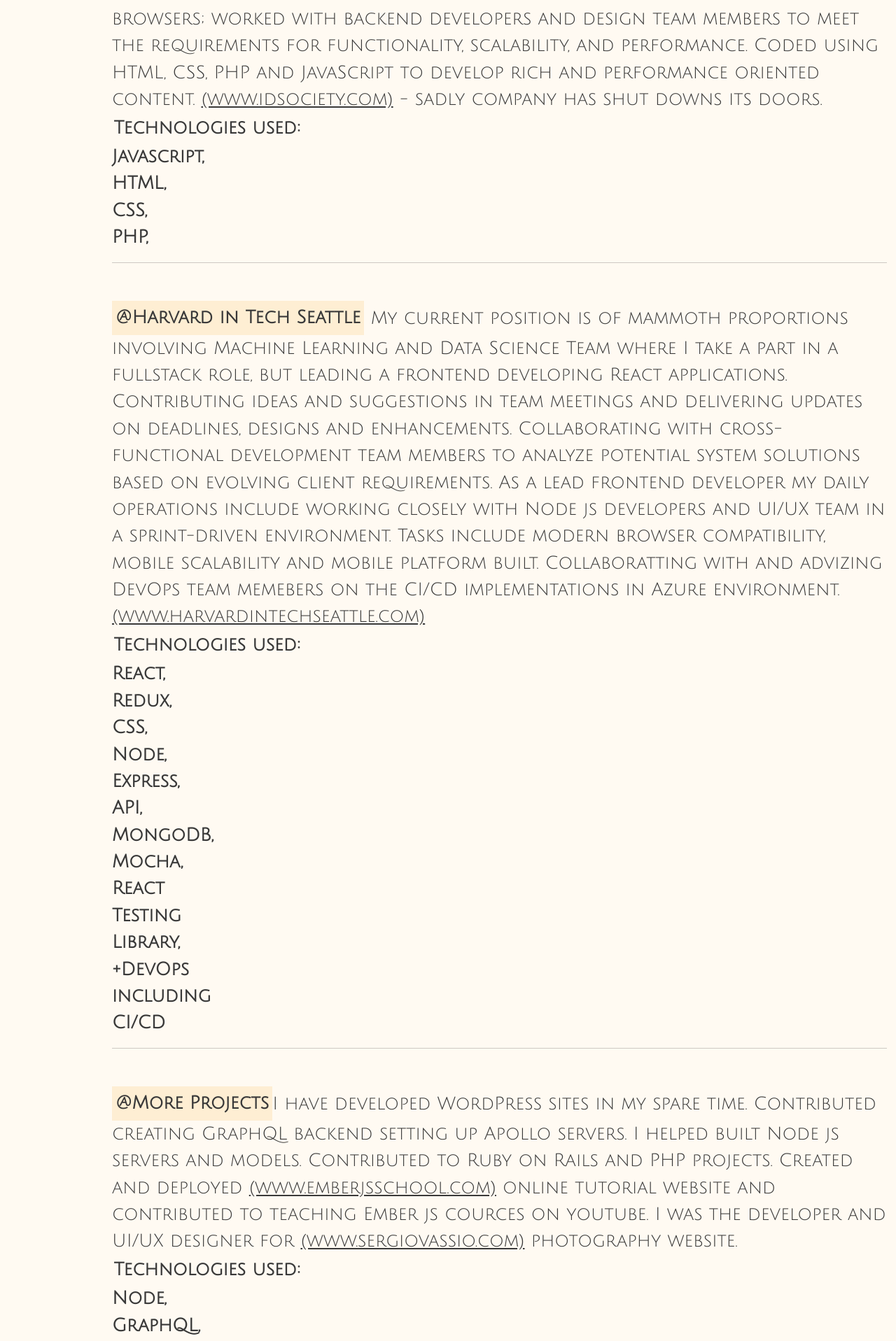
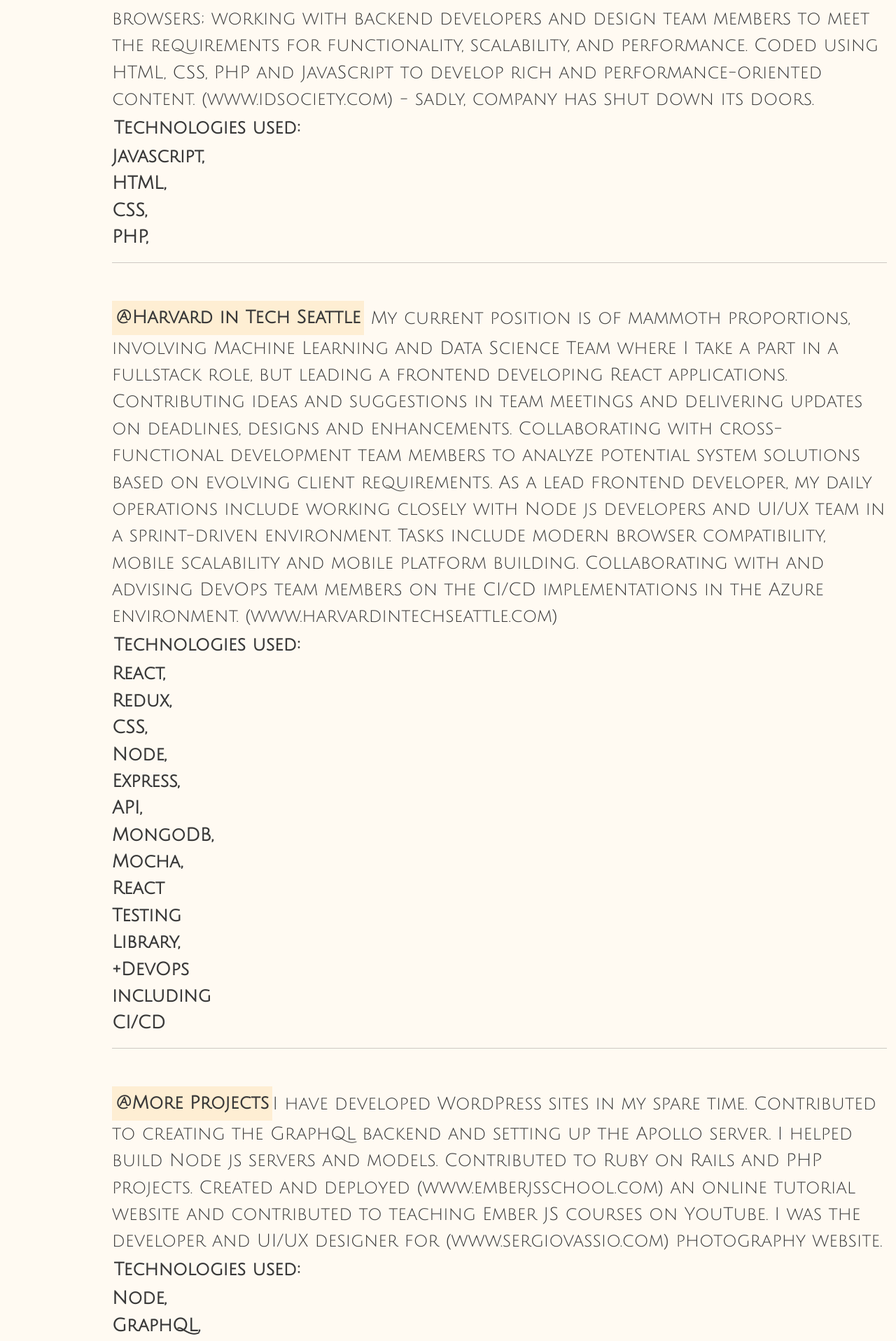
Before and after one commit to prkarpi/portfolio, a React (Create React App) app: page /projects in a window 1280 px wide. Shown: the part 663-2580 px from the top of the page at 70% size. Built offline with nearby package versions, Linux system fonts and the light colour scheme.

Commit message:
Updated Text/UI

```diff
--- a/src/pages/pageAbout.js
+++ b/src/pages/pageAbout.js
@@ -10,7 +10,7 @@
 
             <div className="about-page-paragraph">
             Hello! Shalom! Hola! Ciao! Привіт! Konnichiwa! Привет! Assalamu alaikum! Nǐ hǎo! Shikamoo!
-            <br/><br/>I am Serge. I am a Fullstack Developer residing in Denver, Colorado. I am passionate about developing software for the web, traveling, writing music, automotive techologies, photography and culture. Beginning in my teenage years I grew fond of computers and after reading a few thick books I found my first job creating websites writing HTML, CSS and PHP. Today I am still passionate about developing software for the web using modern techologies. I enjoy seeing my creativity come to life wether it is music, photography or developing software.
+            <br/><br/>I am Serge. I am a Fullstack Developer residing in Denver, Colorado. I am passionate about developing software for the web, traveling, writing music, automotive technologies, photography and culture. Beginning in my teenage years, I grew fond of computers and after reading a few thick books I found my first job creating websites writing HTML, CSS and PHP. Today I am still passionate about developing software for the web using modern technologies. I enjoy seeing my creativity come to life whether it is music, photography or developing software.
             <div className="about-page-paragraph-techologies"><b>Techologies and Stacks</b><hr/>
             <div className='about-page-paragraph-techologies-stack'>
                 <ul>
--- a/src/pages/pageEducation.js
+++ b/src/pages/pageEducation.js
@@ -13,10 +13,10 @@
         Attended and received a Bachelor's degree in Arts. Graduated with honors and an overall gpa of 3.4.
         <br/>
         <div className='company-background'>@Self-discipline, self-lerner</div><br/>
-        Beginning with an HTML book in the 2000's I have never quit the discipline of learning. My passion for software engineering grew from a basic HTML coding to a complex JavaScript development. Starting with PHP as my first backend environment it grew into Ruby on Rails. After that React and Node has taken a huge part of my interest and my primary to go tools. Today I am a JavaScript developer.
+        Beginning with an HTML book in the 2000's, I have never quit the discipline of learning. My passion for software engineering grew from basic HTML coding to complex JavaScript development. Starting with PHP as my first backend environment, it grew into Ruby on Rails. After that, React and Node have became a huge part of my interest and my primary to-go tools. Today I am a JavaScript developer.
         <br/>
         <div className='company-background'>@Davinci Coders</div><br/>
-        Attended and received a Ruby on Rails certification.
+        Attended and received a Ruby on Rails certificate.
         <br/>
         <div className='company-background'>@Continuing Education</div><br/>
         I am always striving to learn and conquer new technologies as much as needed to stay competitive.
--- a/src/pages/pagePortfolio.js
+++ b/src/pages/pagePortfolio.js
@@ -8,21 +8,21 @@
             <div className="page-header">Projects</div>
 
             <div className="about-page-paragraph">
-            <div className='company-background'>@IDSociety</div> My first employer at NYC firm allowed me to gain a collosal amount of knowledge and experience where our team worked with such names as New York Post Sports Section, Audemars Piguet, Hard Candy, Baltimore Ravens and more. As a lead frontend developer my daily operations included working cooperatively with client services, sales and design team in deadline-driven environment; produced websites compatible with multiple browsers; worked with backend developers and design team members to meet the requirements for functionality, scalability, and performance. Coded using HTML, CSS, PHP and JavaScript to develop rich and performance oriented content. <u>(www.idsociety.com)</u> - sadly company has shut downs its doors.
+            <div className='company-background'>@IDSociety</div> My first employer at NYC firm allowed me to gain a colossal amount of knowledge and experience where our team worked with such names as New York Post Sports Section, Audemars Piguet, Hard Candy, Baltimore Ravens and more. As a lead frontend developer, my daily operations included working cooperatively with client services, sales and design team in a deadline-driven environment; producing websites compatible with multiple browsers; working with backend developers and design team members to meet the requirements for functionality, scalability, and performance. Coded using HTML, CSS, PHP and JavaScript to develop rich and performance-oriented content. (www.idsociety.com) - sadly, company has shut down its doors.
             <div className="project-page-paragraph-techologies"><b>Technologies used:</b></div>
             <p className='projects-page-stack'>Javascript, HTML, CSS, PHP, </p>
             <hr/>
             </div>
 
             <div className="about-page-paragraph">
-            <div className='company-background'>@Harvard in Tech Seattle</div> My current position is of mammoth proportions involving Machine Learning and Data Science Team where I take a part in a fullstack role, but leading a frontend developing React applications. Contributing ideas and suggestions in team meetings and delivering updates on deadlines, designs and enhancements. Collaborating with cross-functional development team members to analyze potential system solutions based on evolving client requirements. As a lead frontend developer my daily operations include working closely with Node js developers and UI/UX team in a sprint-driven environment. Tasks include modern browser compatibility, mobile scalability and mobile platform built. Collaboratting with and advizing DevOps team memebers on the CI/CD implementations in Azure environment. <u>(www.harvardintechseattle.com)</u>
+            <div className='company-background'>@Harvard in Tech Seattle</div> My current position is of mammoth proportions, involving Machine Learning and Data Science Team where I take a part in a fullstack role, but leading a frontend developing React applications. Contributing ideas and suggestions in team meetings and delivering updates on deadlines, designs and enhancements. Collaborating with cross-functional development team members to analyze potential system solutions based on evolving client requirements. As a lead frontend developer, my daily operations include working closely with Node js developers and UI/UX team in a sprint-driven environment. Tasks include modern browser compatibility, mobile scalability and mobile platform building. Collaborating with and advising DevOps team members on the CI/CD implementations in the Azure environment. (www.harvardintechseattle.com)
             <div className="project-page-paragraph-techologies"><b>Technologies used:</b></div>
             <p className='projects-page-stack'>React, Redux, CSS, Node, Express, API, MongoDB, Mocha, React Testing Library, +DevOps including CI/CD</p>
             <hr/>
             </div>
 
             <div className="about-page-paragraph">
-            <div className='company-background'>@More Projects</div>I have developed WordPress sites in my spare time. Contributed creating GraphQL backend setting up Apollo servers. I helped built Node js servers and models. Contributed to Ruby on Rails and PHP projects. Created and deployed <u>(www.emberjsschool.com)</u> online tutorial website and contributed to teaching Ember js cources on youtube. I was the developer and UI/UX designer for <u>(www.sergiovassio.com)</u> photography website. <br/>
+            <div className='company-background'>@More Projects</div>I have developed WordPress sites in my spare time. Contributed to creating the GraphQL backend and setting up the Apollo server. I helped build Node js servers and models. Contributed to Ruby on Rails and PHP projects. Created and deployed (www.emberjsschool.com) an online tutorial website and contributed to teaching Ember JS courses on YouTube. I was the developer and UI/UX designer for (www.sergiovassio.com) photography website. <br/>
             <div className="project-page-paragraph-techologies"><b>Technologies used: </b></div>
             <p className='projects-page-stack'>Node, GraphQL, PHP, Ruby on Rails, DevOps, CSS, Ember Js, HTML, WordPress.</p>
             <hr/>
```
